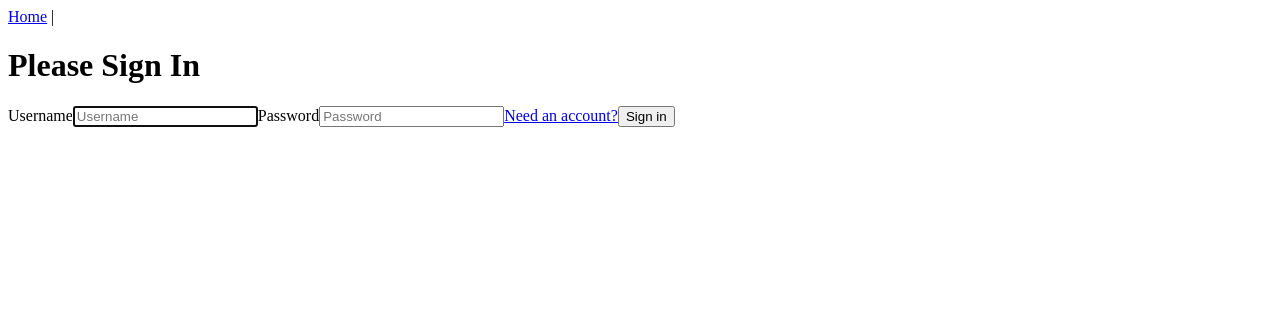
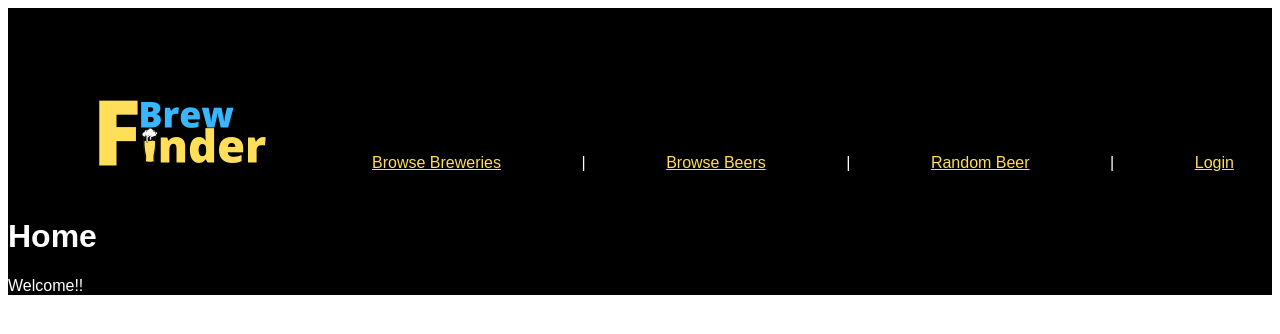
Before and after one commit to Kautzmad/Brewery-Finder, a Vue app in the folder final-capstone/front-end/vue/: page / in a window 1280 px wide. Before the commit this address led to /login. Shown: the top 334 px of the page. Built offline with nearby package versions, Linux system fonts and the light colour scheme.

Commit message:
basic styling

```diff
--- a/final-capstone/front-end/vue/src/App.vue
+++ b/final-capstone/front-end/vue/src/App.vue
@@ -1,9 +1,35 @@
 <template>
   <div id="app">
     <div id="nav">
-      <router-link v-bind:to="{ name: 'home' }">Home</router-link>&nbsp;|&nbsp;
-      <router-link v-bind:to="{ name: 'logout' }" v-if="$store.state.token != ''">Logout</router-link>
+      <router-link v-bind:to="{ name: 'home' }"><img id="logo" src="@/img/brew-logo.png"/></router-link>
+      <router-link class="nav-link" id="browse-beers" v-bind:to="{ name: 'home' }">Browse Breweries</router-link>&nbsp;|&nbsp;
+      <router-link class="nav-link" id="browse-beers" v-bind:to="{ name: 'home' }">Browse Beers</router-link>&nbsp;|&nbsp;
+      <router-link class="nav-link" id="browse-beers" v-bind:to="{ name: 'home' }">Random Beer</router-link>&nbsp;|&nbsp;
+      <router-link class="nav-link" id="browse-beers" v-bind:to="{ name: 'logout' }" v-if="$store.state.token != ''">Logout</router-link>
+      <router-link class="nav-link" id="browse-beers" v-bind:to="{ name: 'login' }" v-if="$store.state.token === ''">Login</router-link>
     </div>
     <router-view />
   </div>
 </template>
+<style scoped>
+#app {
+    background-color: black;
+    color: white;
+    font-family: 'Arial';
+}
+#logo {
+    width: 250px;
+    margin-bottom: -90px;
+    float: left;
+}
+#nav {
+    display: flex;
+    align-items: baseline;
+    justify-content: space-around;
+    padding-bottom: 25px;
+}
+.nav-link {
+  color: #FFDE59;
+}
+
+</style>
--- /dev/null
+++ b/final-capstone/front-end/vue/src/components/Home.vue
@@ -0,0 +1,15 @@
+<template>
+  <div class="home">
+
+    <h1>Home</h1>
+    <p>Welcome!!</p>
+  </div>
+</template>
+<script>
+export default {
+
+}
+</script>
+<style scoped>
+
+</style>
--- a/final-capstone/front-end/vue/src/router/index.js
+++ b/final-capstone/front-end/vue/src/router/index.js
@@ -26,7 +26,7 @@ const router = new Router({
       name: 'home',
       component: Home,
       meta: {
-        requiresAuth: true
+        requiresAuth: false
       }
     },
     {
--- a/final-capstone/front-end/vue/src/views/Home.vue
+++ b/final-capstone/front-end/vue/src/views/Home.vue
@@ -1,12 +1,13 @@
 <template>
-  <div class="home">
-    <h1>Home</h1>
-    <p>You must be authenticated to see this</p>
-  </div>
+<home/>
 </template>
 
 <script>
+import Home from "@/components/Home"
 export default {
-  name: "home"
+  name: "home-view",
+  components:{
+    Home,
+  }
 };
 </script>
```
Also changed, not shown: final-capstone/front-end/vue/src/img/brew-logo.png (added).
